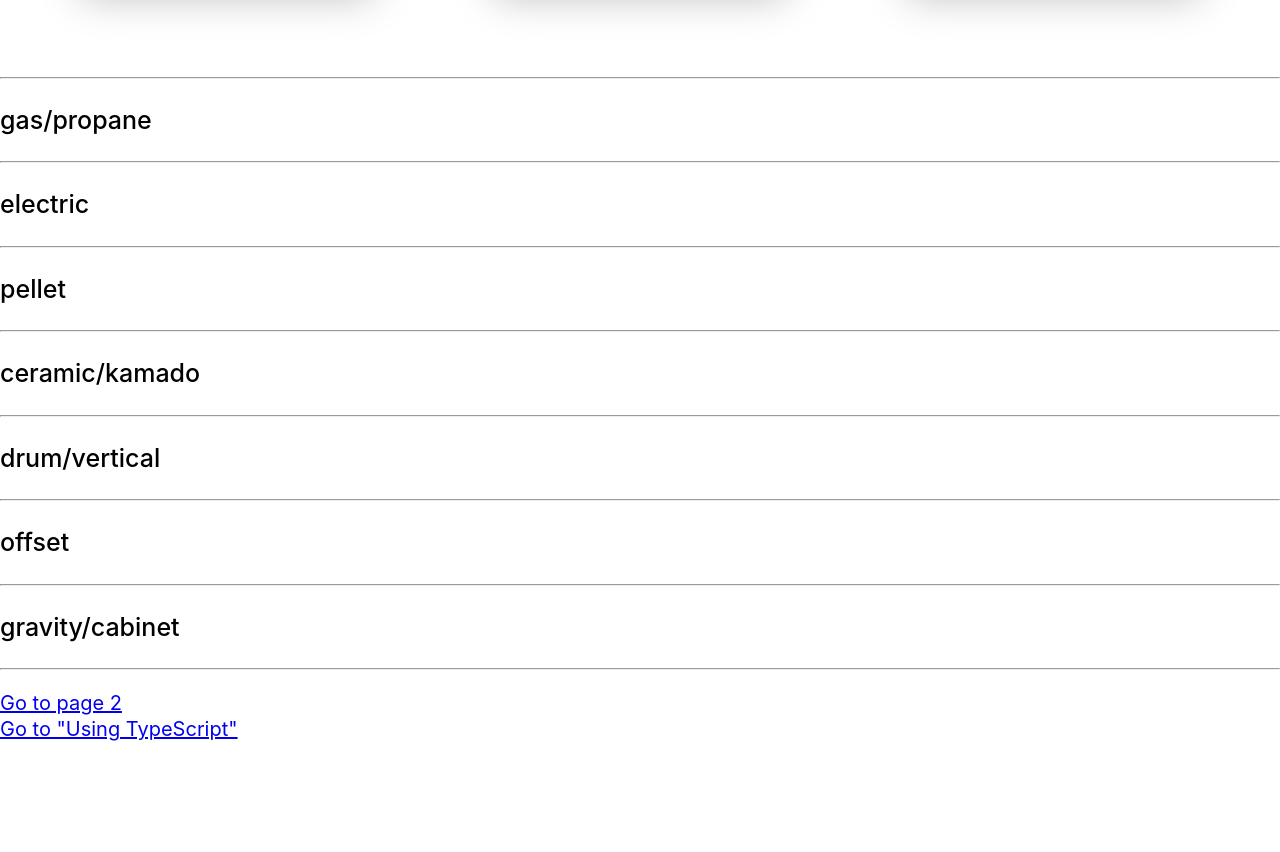
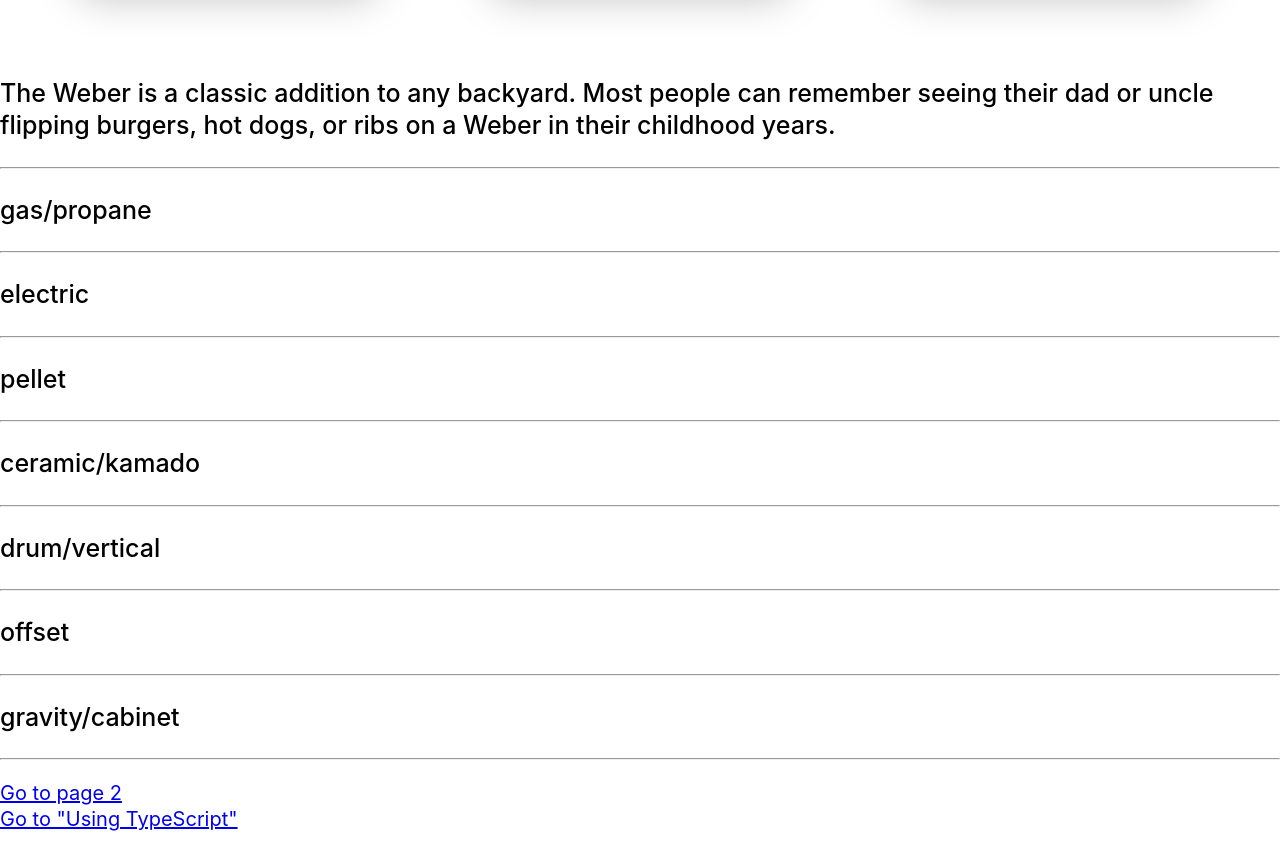
Before and after one commit to brianpompey/smokeshow, a Gatsby site: page / in a window 1280 px wide. Shown: the part 1570-2422 px from the top of the page. Before the commit the page ends 2332 px from the top, so only its background shows below. Built offline with nearby package versions, Linux system fonts and the light colour scheme; Gatsby itself is replaced by a stand-in of ours.

Commit message:
adding descriptions now

```diff
--- a/src/pages/index.js
+++ b/src/pages/index.js
@@ -56,6 +56,7 @@
               image={ webersuper } />
           </div>
         </div>
+        <p>The Weber is a classic addition to any backyard. Most people can remember seeing their dad or uncle flipping burgers, hot dogs, or ribs on a Weber in their childhood years.</p>
       </div>
     <hr />
       <div className="smokers-gas">
```
